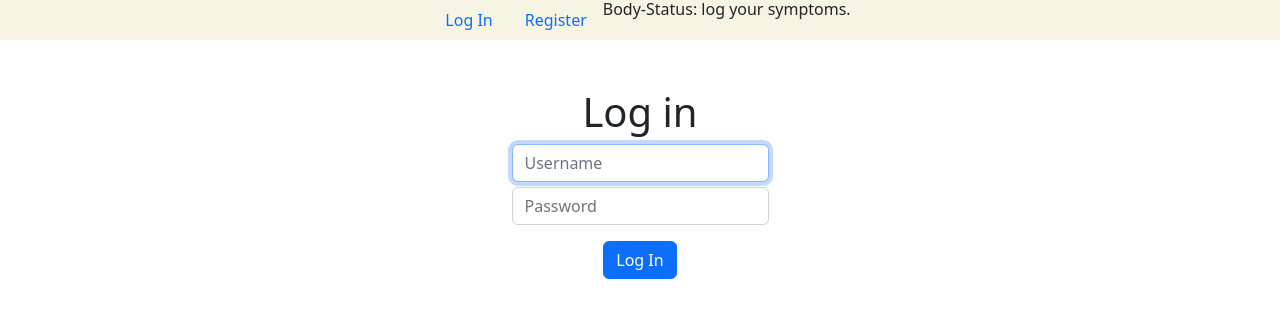
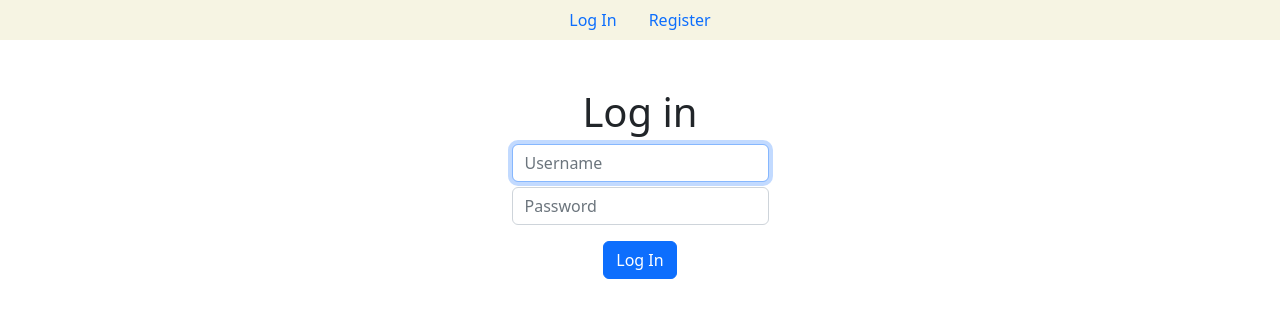
Before and after one commit to vnratc/CS50x-Final-Project, a Flask app: page /login in a window 1280 px wide. Shown: the top 318 px of the page. Run offline with Flask 2, Linux system fonts and the light colour scheme; some libraries are stand-ins or nearby versions.

Commit message:
removed heading

```diff
--- a/templates/layout.html
+++ b/templates/layout.html
@@ -32,9 +32,6 @@
             <li class="nav-item">
                 <a class="nav-link" href="/register">Register</a>
             </li>
-            <li class="nav-item">
-                <h6>Body-Status: log your symptoms.</h6>
-            </li>
         </ul>
         {% endif %}
         <script src="../static/script.js"></script>
```
Also changed, not shown: 2 other files.
